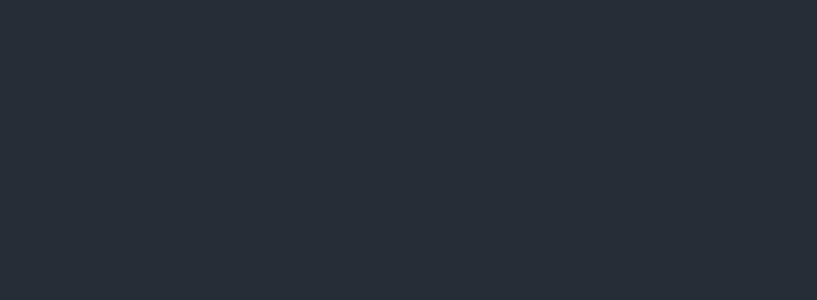
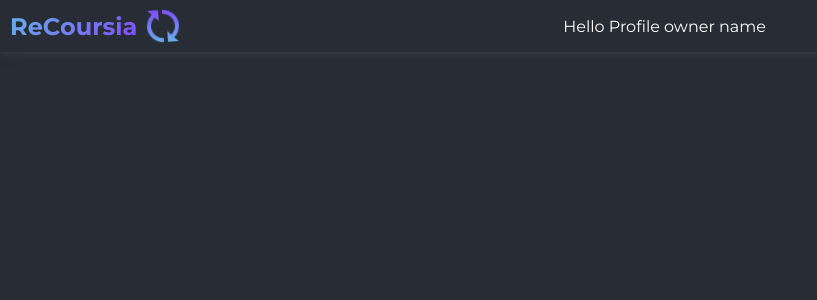
Before and after one commit to EyasSh/Teaching, a React (Create React App) app in the folder client/: page /home in a window 1280 px wide. Before the commit this address had no page. Shown: the top 300 px of the page, without its empty margins (0-817 px from the left). Built offline with nearby package versions, Linux system fonts and the light colour scheme.

Commit message:
started working on home page and nav

```diff
--- a/client/src/App.js
+++ b/client/src/App.js
@@ -1,5 +1,5 @@
 import { BrowserRouter as Router, Routes, Route } from 'react-router-dom';
-
+import Home from './Components/Home/Home';
 import './App.css';
 import Login from './Components/Login/Login';
 import Signup from './Components/Signup/Signup';
@@ -10,6 +10,7 @@ function App() {
       <Routes>
         <Route path='/' element={<Login />} />
         <Route path='/signup' element={<Signup />} />
+        <Route path='/home' element={<Home />} />
       </Routes>
     </Router>
 
--- /dev/null
+++ b/client/src/Components/Home/Home.jsx
@@ -0,0 +1,18 @@
+import React from 'react';
+import './home.css'
+import Logo from '../Logo/Logo';
+
+function Home(props) {
+    return (
+        <>
+           <nav className='bar'>
+            <Logo flex='row' />
+            <span>
+                Hello Profile owner name
+            </span>
+           </nav>
+        </>
+    );
+}
+
+export default Home;
--- /dev/null
+++ b/client/src/Components/Home/home.css
@@ -0,0 +1,17 @@
+.bar{
+    display: flex;
+    flex-direction: row;
+    flex: 1;
+    border-color: #4b5162; /* A lighter shade of #282c34 */
+    box-shadow: 0 0 10px rgba(75, 81, 98, 0.6); /* Increased shadow size */
+    position: sticky;
+    justify-content: flex-start;
+    height: min-content;
+    gap:30%;
+}
+
+span {
+   align-self: center;
+   margin: 0;
+   padding: 0;
+}
--- a/client/src/Components/Logo/logo.css
+++ b/client/src/Components/Logo/logo.css
@@ -6,6 +6,7 @@
 
 .logo-container.row {
     flex-direction: row;
+    margin-bottom: 0;
 }
 
 .logo-container.column {
```
